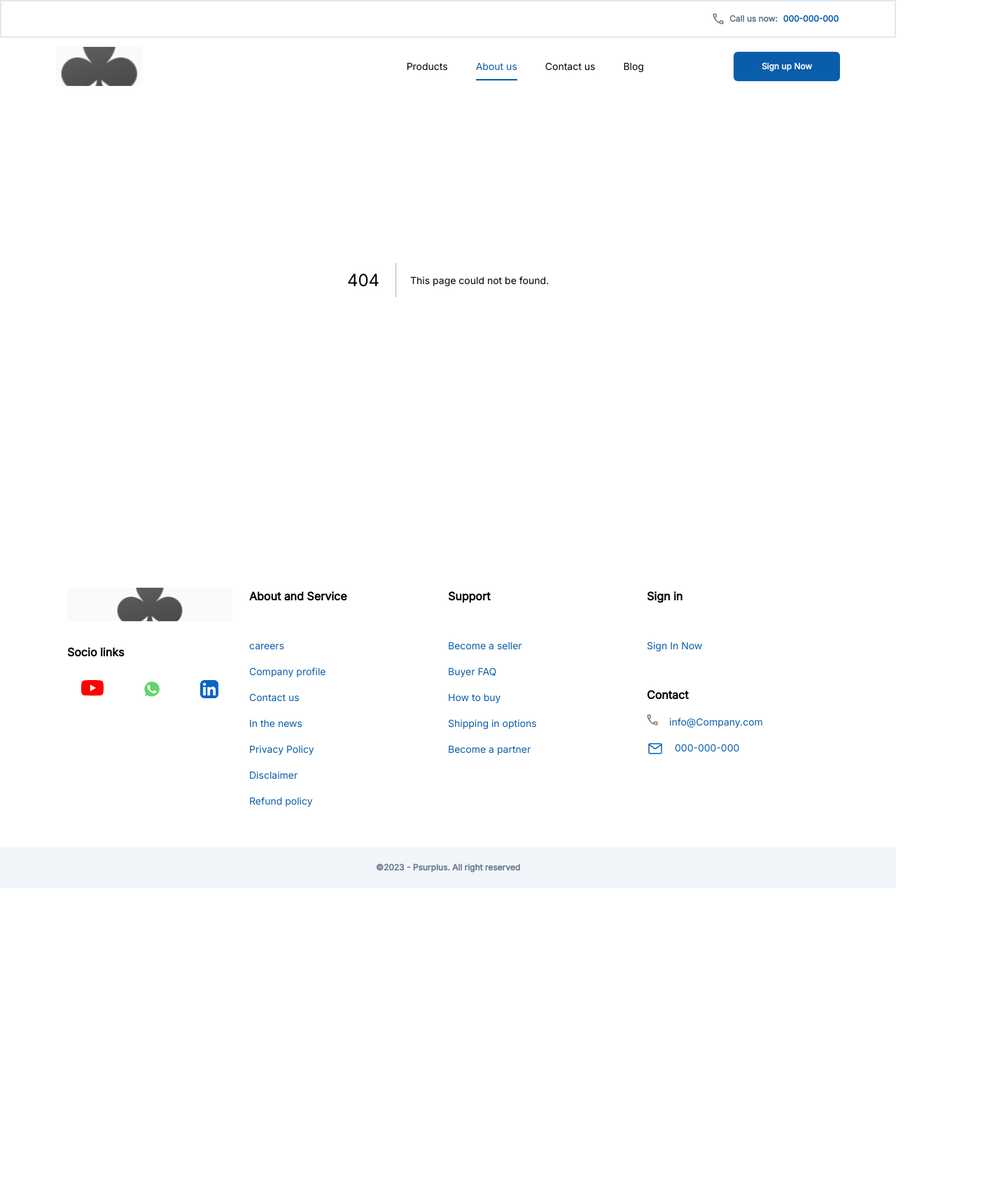
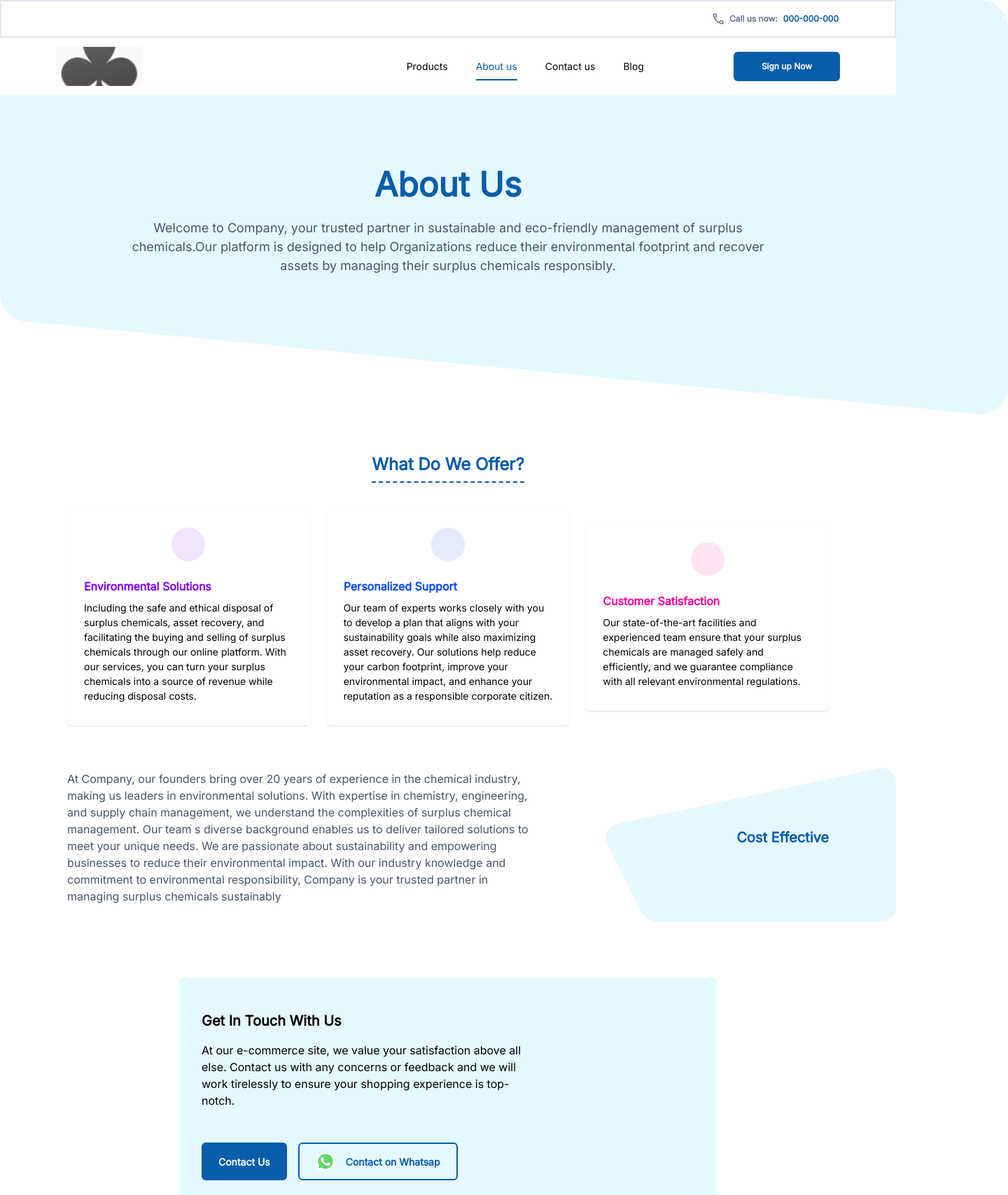
Before and after one commit to Manzi-Cedrick/chemistry-lab-platform, a Next.js app: page /about in a window 1280 px wide. Before the commit this address had no page. Shown: the top 1708 px of the page at 70% size, 1440 px wide, since content can reach past the window. Before the commit the page ends 1269 px from the top, so only its background shows below. Built offline with nearby package versions, Linux system fonts and the light colour scheme.

Commit message:
[add] config about page

```diff
--- /dev/null
+++ b/src/app/about/page.tsx
@@ -0,0 +1,24 @@
+import { Metadata } from 'next'
+import React from 'react'
+import HeroSection from '../(components)/AboutHero'
+import Services from '../(components)/(about)/services'
+import CostEffective from '../(components)/(about)/CostEffective'
+import FooterReferenceOther from '../(components)/(about)/FooterReferenceOther'
+
+export const metadata: Metadata = {
+    title: 'Psurplus About Us Page!',
+    description: 'Welcome to the page that describe the application of Psurplus platform, feel free to check around!'
+}
+
+const About = () => {
+    return (
+        <main>
+            <HeroSection />
+            <Services />
+            <CostEffective />
+            <FooterReferenceOther />
+        </main>
+    )
+}
+
+export default About
```
